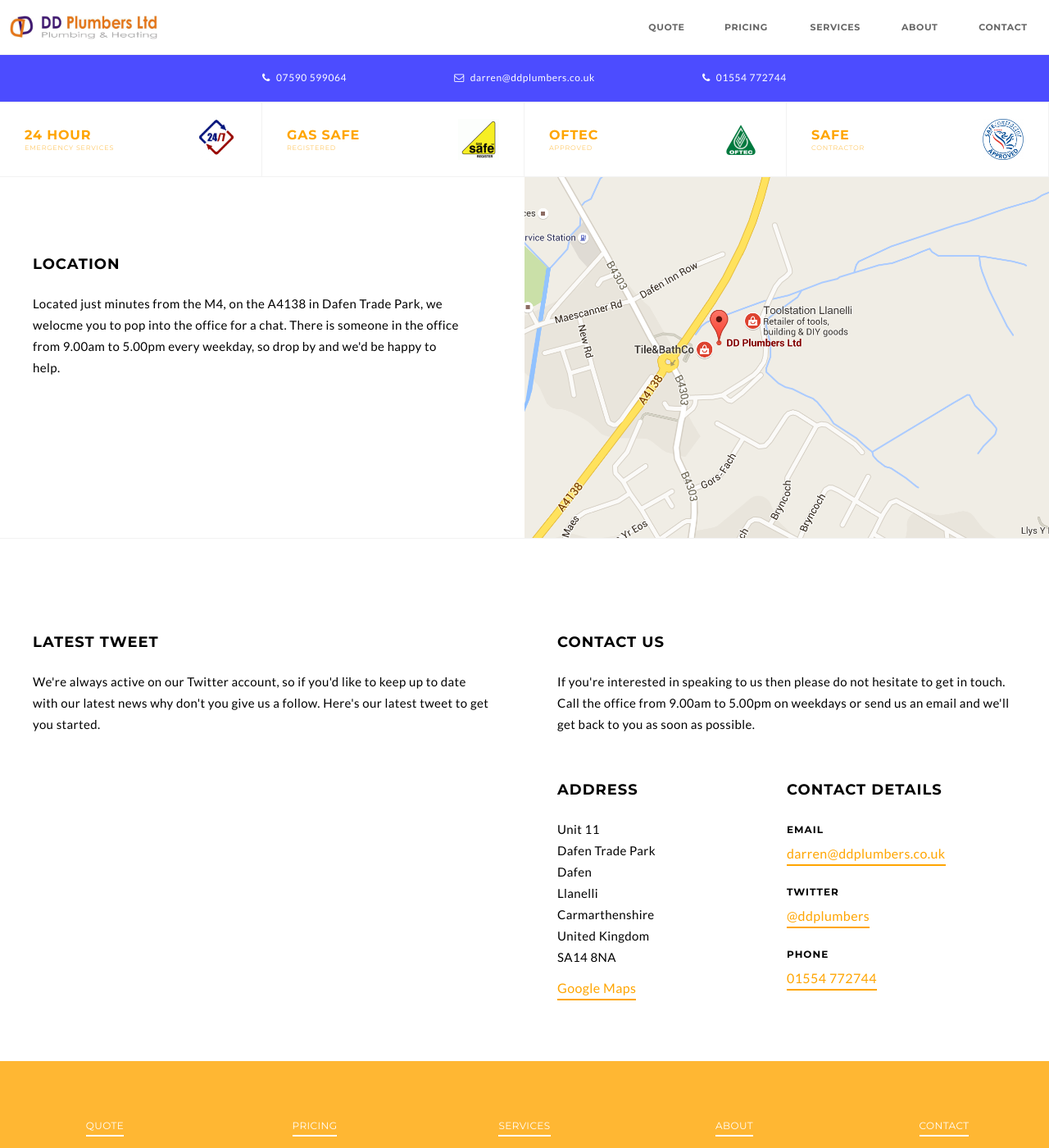
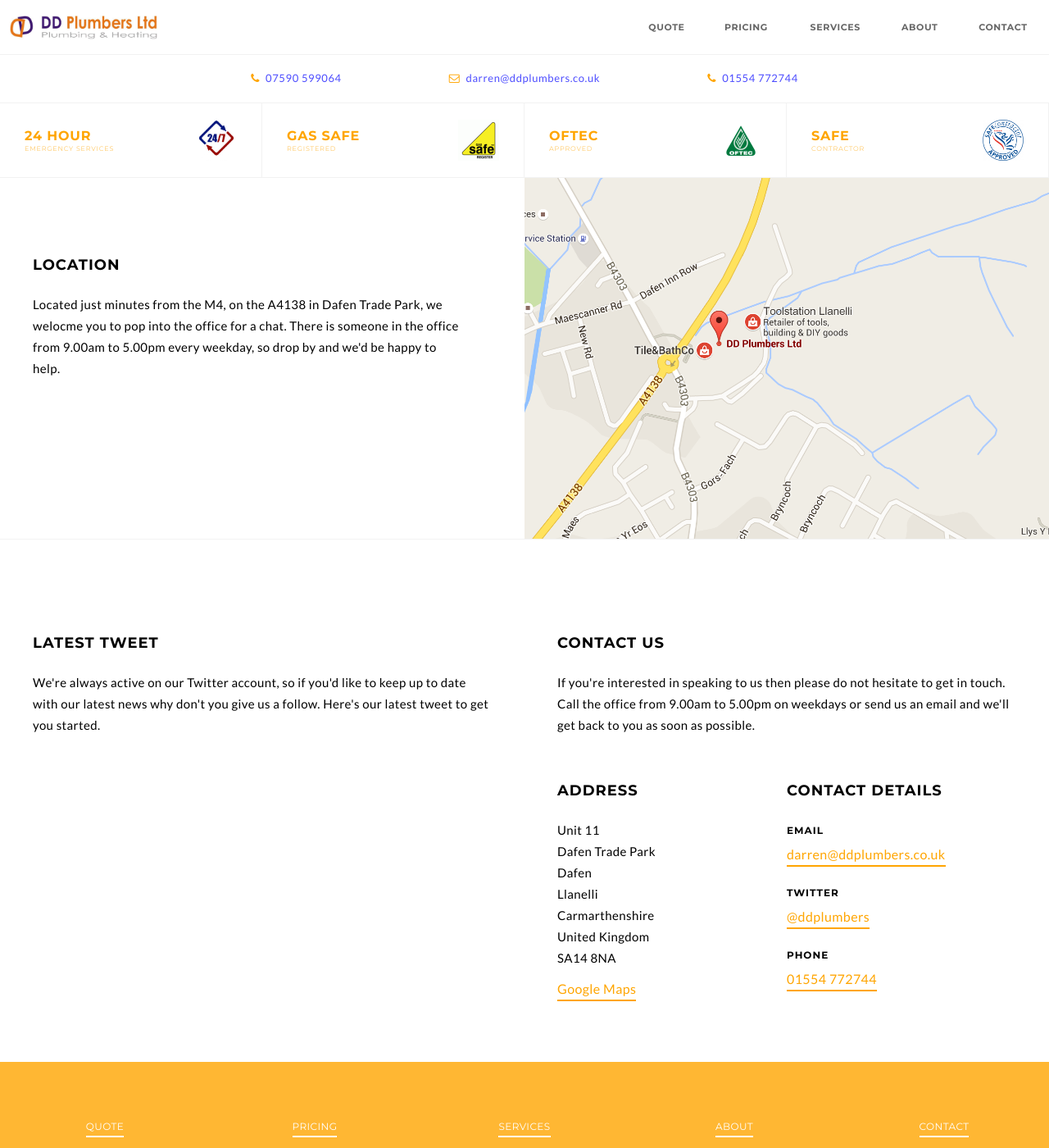
Before and after one commit to ddplumbers/ddplumbers.github.io, a Jekyll site: the page built from contact.html, in a window 1280 px wide and 1400 px high. Shown: the whole window at 82% size. Built offline with Jekyll 4.4.1, drawn with Linux system fonts in a browser that asks for light colours; nearby versions of some CDN libraries; comment, search, counter and statistics services are not loaded.

Commit message:
Updated colour of contact header.

```diff
--- a/css/master.css
+++ b/css/master.css
@@ -171,7 +171,7 @@
   display: block;
   text-align: center;
   z-index: 9999;
-  background: rgba(0,0,255,0.7);
+  background: #fff;
   padding: 0px;
   margin: 0px;
 }
@@ -180,8 +180,8 @@
   display: inline-block;
   margin: 18px 5%;
   padding: 3px 0px;
-  font-size: 12px;
-  color: rgba(255,255,255,1);
+  font-size: 13px;
+  color: rgba(0,0,255,0.7);
   letter-spacing: 0.6px;
   border-bottom: 1px solid transparent;
 }
@@ -192,6 +192,7 @@
 
 .header-contact .fa {
   margin-right: 4px;
+  color: rgb(255,165,0);
 }
 
 @media screen and (max-width:600px) {
```
Also changed, not shown: 1 other file.
